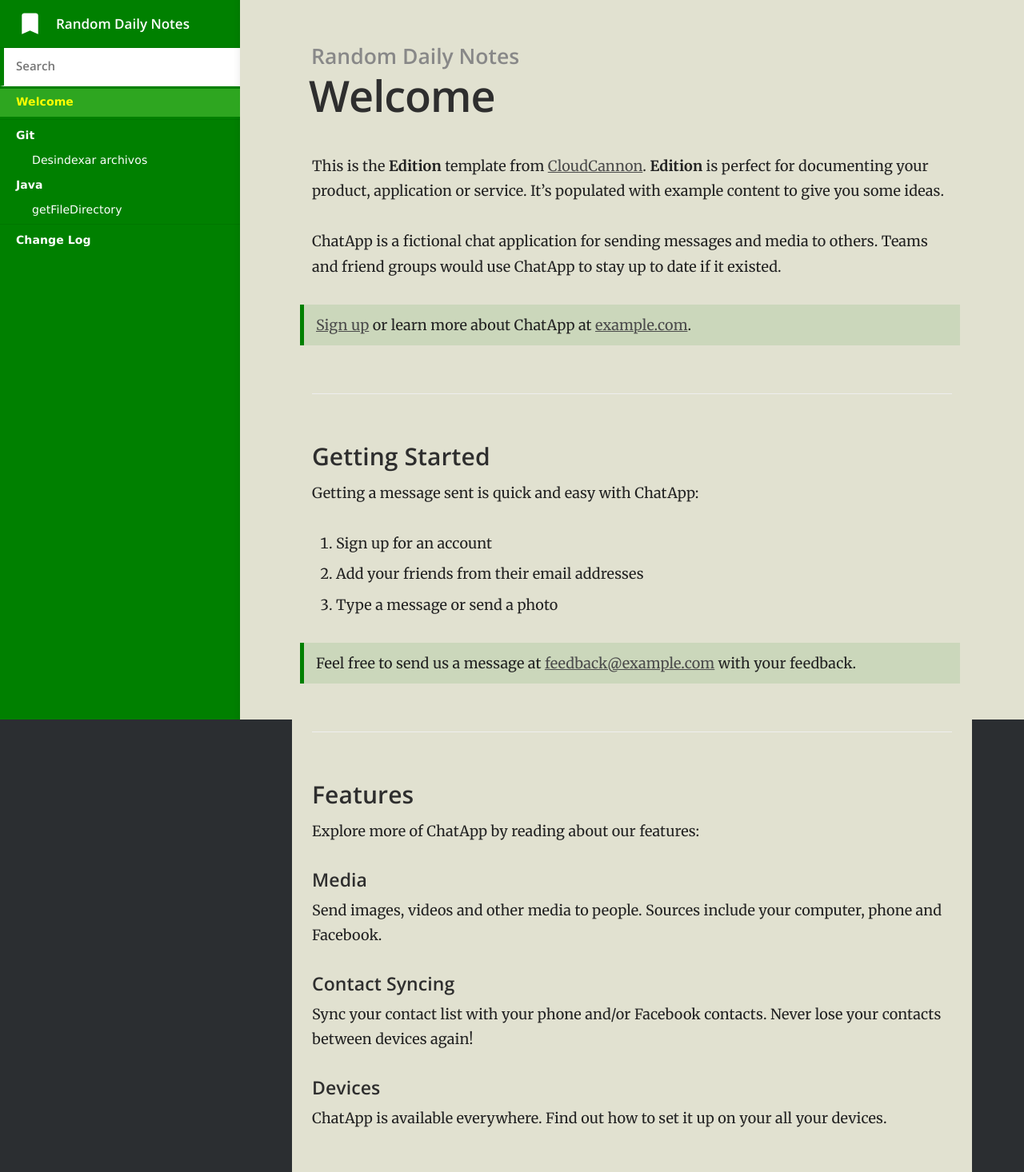
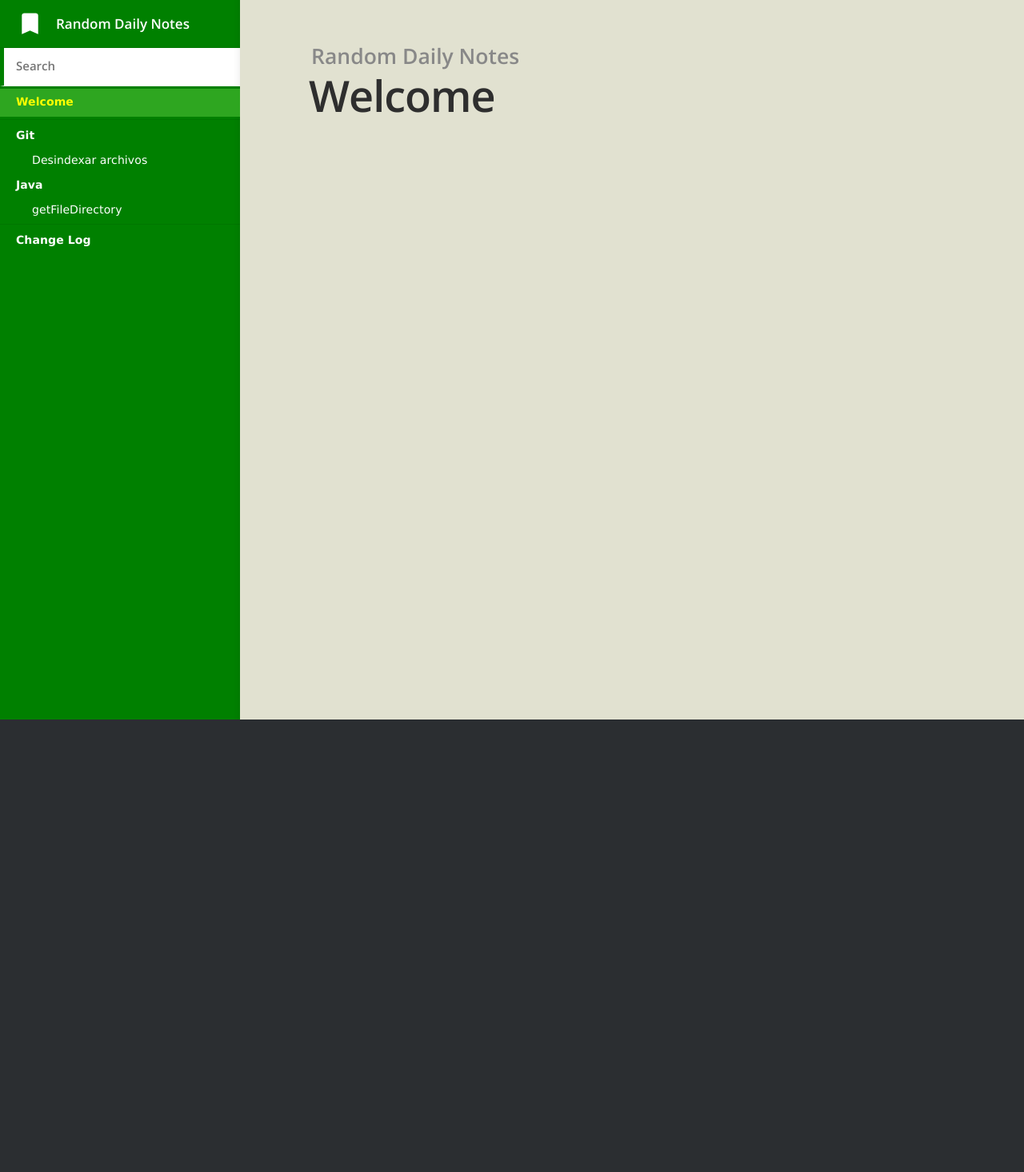
Before and after one commit to slaarks/slaarks.github.io, a Jekyll site: the page built from index.md, in a window 1280 px wide. Shown: the whole page at 80% size. Built offline with Jekyll 4.4.1, drawn with Linux system fonts in a browser that asks for light colours; after the commit the page ends 900 px from its top, so only the background shows below that.

Commit message:
Welcome page.

```diff
--- a/index.md
+++ b/index.md
@@ -1,38 +1,3 @@
 ---
 title: Welcome
 ---
-
-This is the **Edition** template from [CloudCannon](http://cloudcannon.com/).
-**Edition** is perfect for documenting your product, application or service.
-It's populated with example content to give you some ideas.
-
-ChatApp is a fictional chat application for sending messages and media to others.
-Teams and friend groups would use ChatApp to stay up to date if it existed.
-
-> [Sign up](http://example.com/signup) or learn more about ChatApp at [example.com](http://example.com/).
-
-### Getting Started
-
-Getting a message sent is quick and easy with ChatApp:
-
-1. Sign up for an account
-2. Add your friends from their email addresses
-3. Type a message or send a photo
-
-> Feel free to send us a message at [feedback@example.com](mailto:feedback@example.com) with your feedback.
-
-### Features
-
-Explore more of ChatApp by reading about our features:
-
-#### Media
-
-Send images, videos and other media to people. Sources include your computer, phone and Facebook.
-
-#### Contact Syncing
-
-Sync your contact list with your phone and/or Facebook contacts. Never lose your contacts between devices again!
-
-#### Devices
-
-ChatApp is available everywhere. Find out how to set it up on your all your devices.
```
